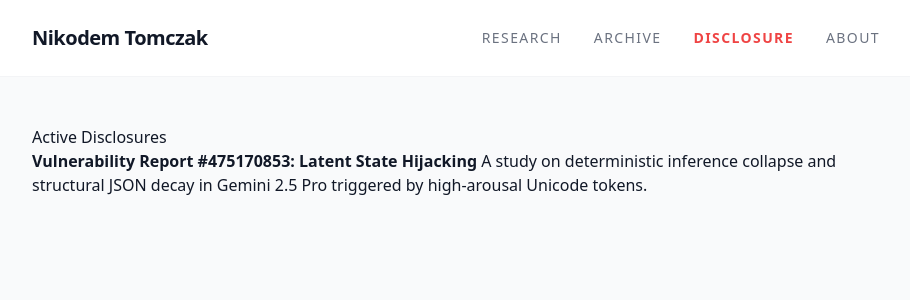
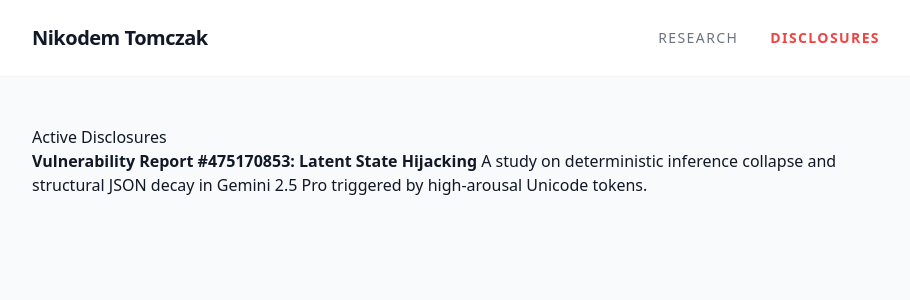
Before and after one commit to softmatsg/Notes-and-disclosures, a Jekyll site: the page built from index.md, in a window 1280 px wide. Shown: the top 300 px of the page, without its empty margins (184-1094 px from the left). Built offline with Jekyll 4.4.1, drawn with Linux system fonts in a browser that asks for light colours; nearby versions of some CDN libraries.

Commit message:
Update navigation for disclosures
Replaced 'Disclosure' with 'Disclosures' in navigation.

```diff
--- a/_config.yml
+++ b/_config.yml
@@ -9,13 +9,9 @@ baseurl: "" # If your site is at /repo-name/, put that here
 navigation:
   - title: Research
     url: /
-  - title: Archive
-    url: /archive/
-  - title: Disclosure
-    url: /disclosure/
+  - title: Disclosures
+    url: /disclosures/
     highlight: true # We'll use this to apply the red styling
-  - title: About
-    url: /about/
 
 # Build Settings
 theme: jekyll-theme-minimal
```
